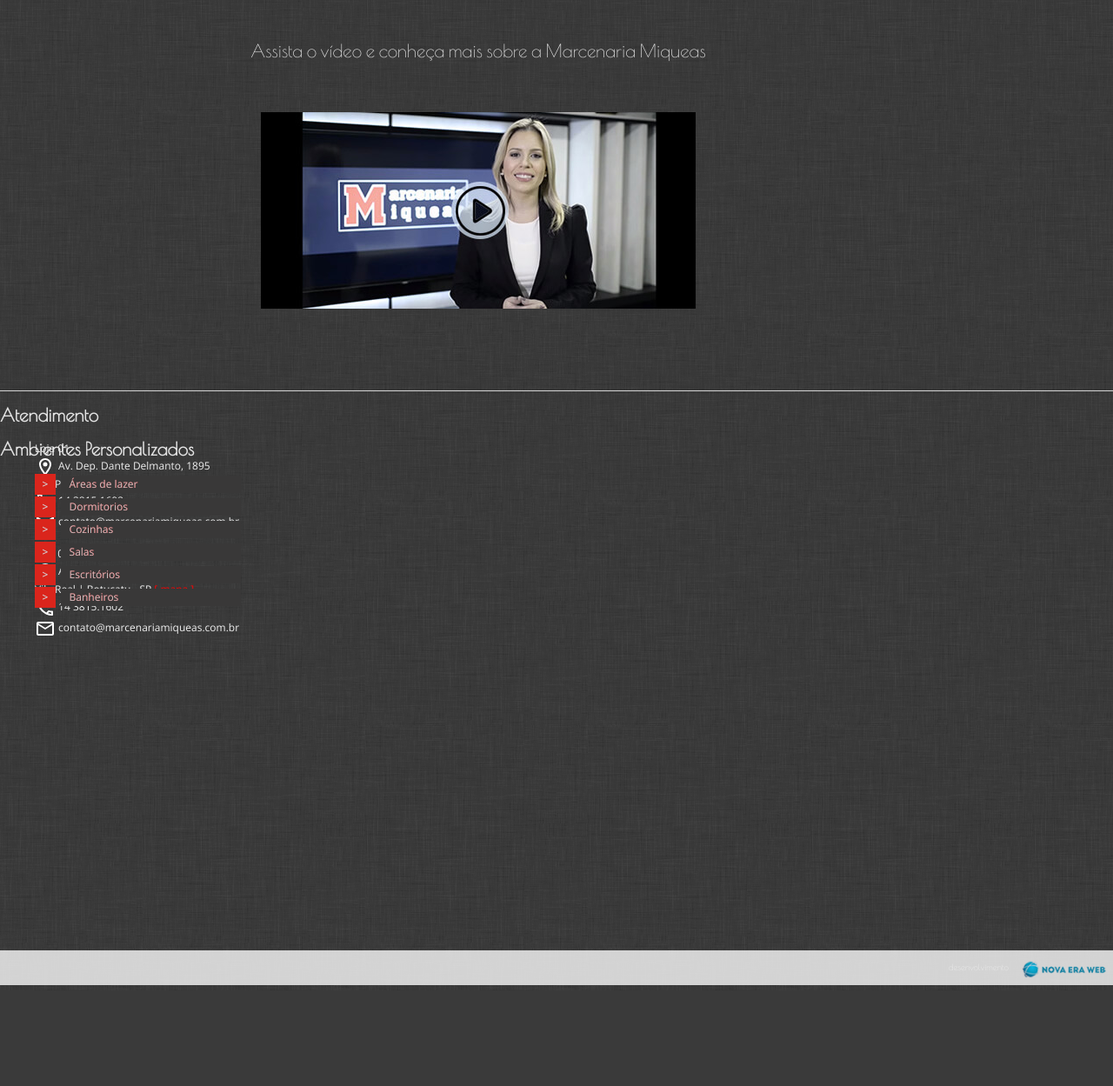
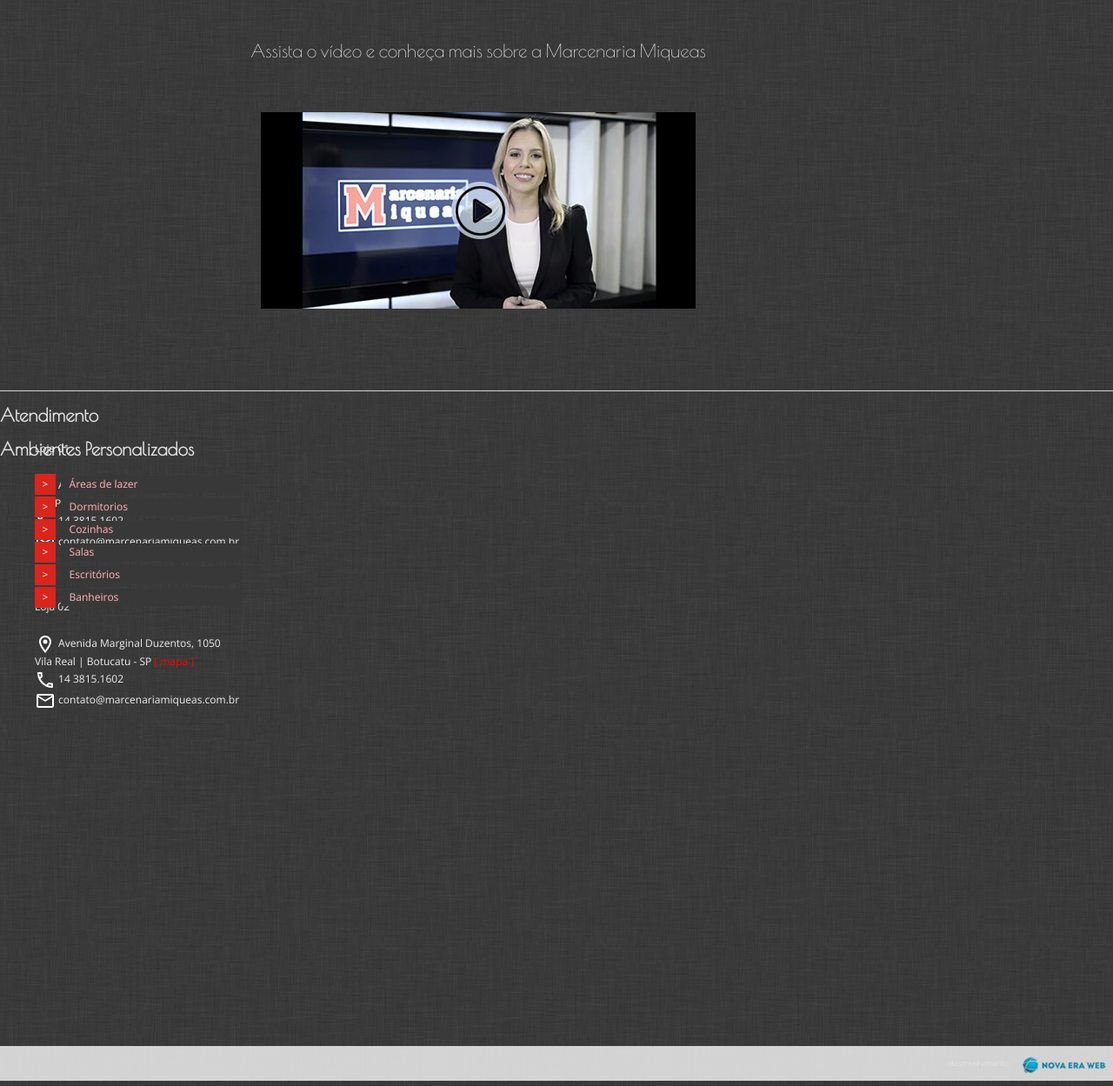
Before and after one commit to novaeraweb/07_miqueas_planejados.github.io, a PHP site: page /index.php in a window 1280 px wide. Shown: the part 1783-3032 px from the top of the page at 87% size. Before the commit the page ends 2916 px from the top, so only its background shows below. Run offline with PHP 8.4, Linux system fonts and the light colour scheme; some libraries are stand-ins or nearby versions; some web fonts are replaced.

Commit message:
ajustes footer

```diff
--- a/css/style.css
+++ b/css/style.css
@@ -387,7 +387,7 @@ article, aside {
   margin-top: 45px;
 }
 footer {
-	height: 690px;
+	height: 800px;
 	border-top: 1px solid #d5d5d5;
 	background-image: url('../images/low_contrast_linen.png');
 	padding-top: 4%;
--- a/footer.php
+++ b/footer.php
@@ -22,12 +22,15 @@
                     <h3>Atendimento</h3>
                     <ul class="contato">
                         <li>Loja 01</li>
+                        <br>
                         <li> <img src="images/icon-pin.svg" alt="Ícone localização"> Av. Dep. Dante Delmanto, 1895<br>Vila Paulista | Botucatu - SP  <span class="mapa"><a href="https://www.google.com.br/maps/dir/''/marcenariamiqueas/@-22.8691553,-48.5000779,13z/data=!3m1!4b1!4m8!4m7!1m0!1m5!1m1!1s0x94c720b971837e15:0x5b21f72f3015d457!2m2!1d-48.465745!2d-22.869159" target="_blank"> [ mapa ]</a> </span></li>
                         <li><img src="images/icon-phone.svg" alt="Ícone telefone"> 14 3815.1602</li>
                         <li><img src="images/icon-email.svg" alt="Ícone e-mail"> contato@marcenariamiqueas.com.br</li>
                     </ul>
+                    <br>
                     <ul class="contato">
                         <li>Loja 02</li>
+                        <br>
                         <li><img src="images/icon-pin.svg" alt="Ícone localização"> Avenida Marginal Duzentos, 1050<br>Vila Real | Botucatu - SP  <span class="mapa"><a href="https://www.google.com/maps/place/Shopping+Park+Botucatu/@-22.9148728,-48.4638933,17.25z/data=!4m5!3m4!1s0x94c6df23759d49bf:0xa61da4e8682a0cf4!8m2!3d-22.9148397!4d-48.4639549" target="_blank"> [ mapa ]</a> </span></li>
                         <li><img src="images/icon-phone.svg" alt="Ícone telefone"> 14 3815.1602</li>
                         <li><img src="images/icon-email.svg" alt="Ícone e-mail"> contato@marcenariamiqueas.com.br</li>
```
